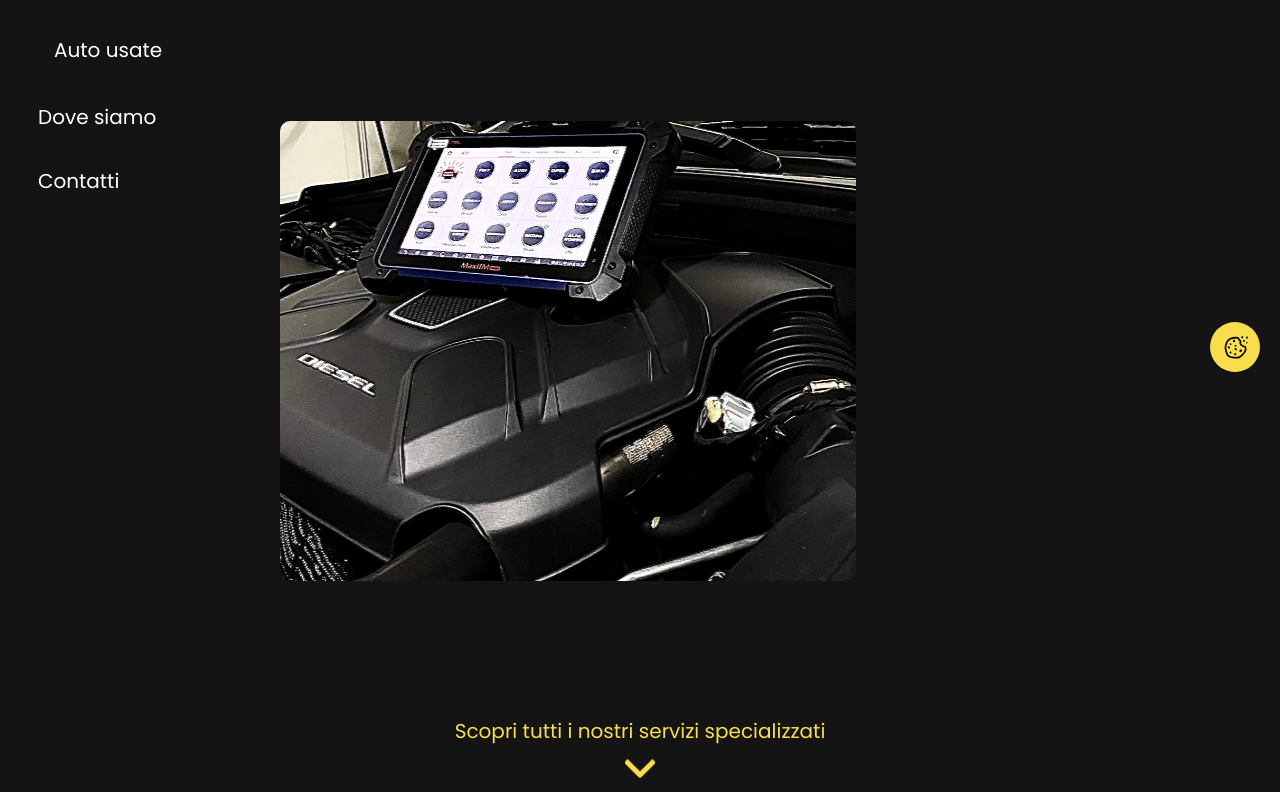
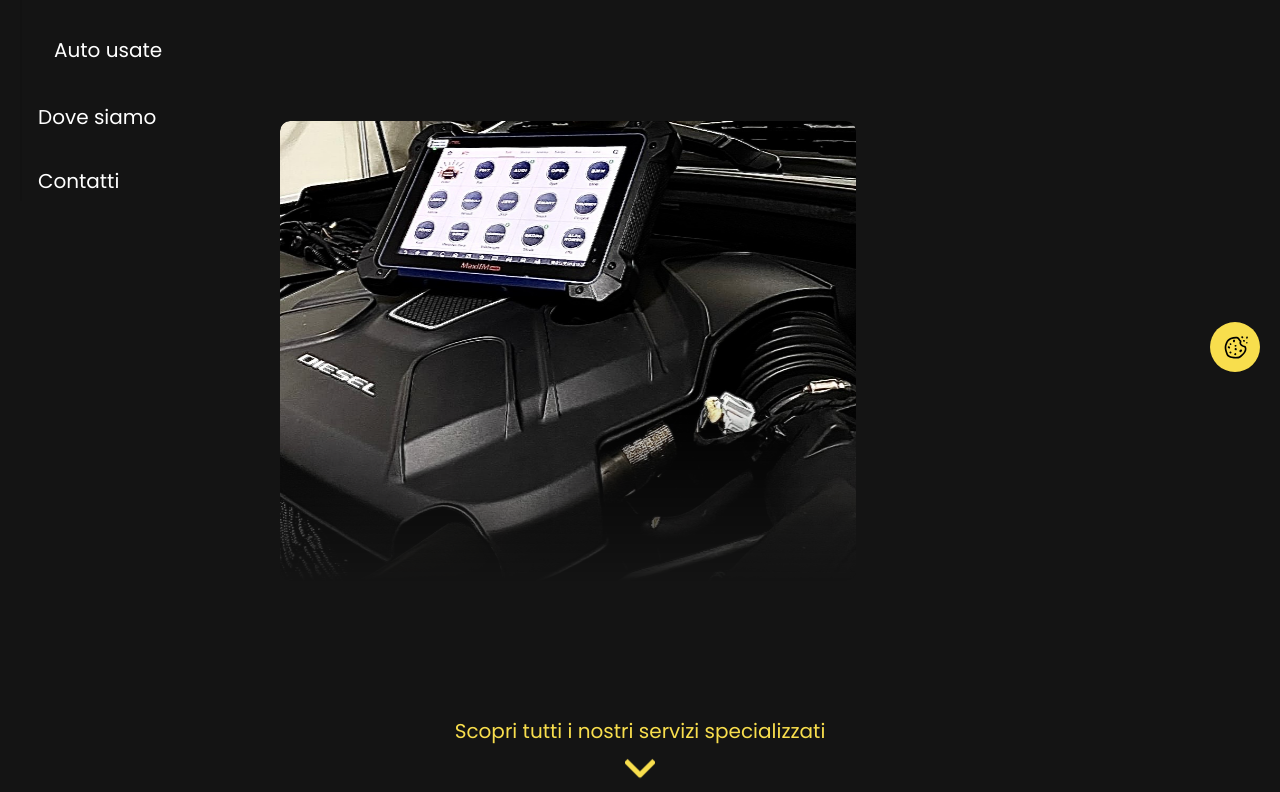
Before and after one commit to michelepatella/mmeletricarservice.it, a React (Create React App) app: page /servizi in a window 1280 px wide. Shown: the part 408-1200 px from the top of the page. Built offline with nearby package versions, Linux system fonts and the light colour scheme.

Commit message:
linear gradient to bottom added to the images

```diff
--- a/src/styles/other/Image.css
+++ b/src/styles/other/Image.css
@@ -19,6 +19,7 @@
     border-radius: 10px;
     overflow: hidden;
     margin-bottom: var(--margin_bottom_image);
+    mask-image: linear-gradient(to bottom, rgba(0, 0, 0, 1) 60%, rgba(0, 0, 0, 0) 100%);
 }
 
 .image-container img {
```
